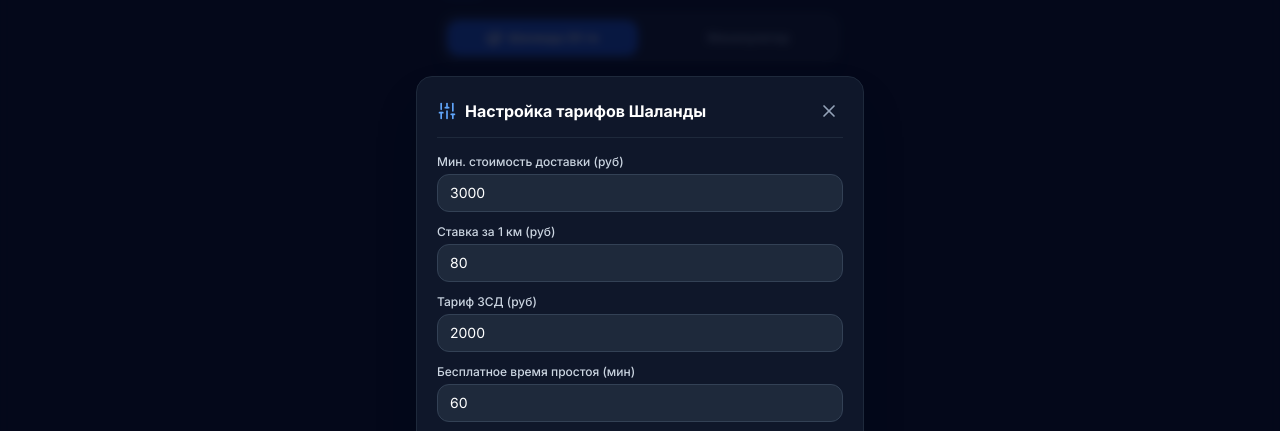
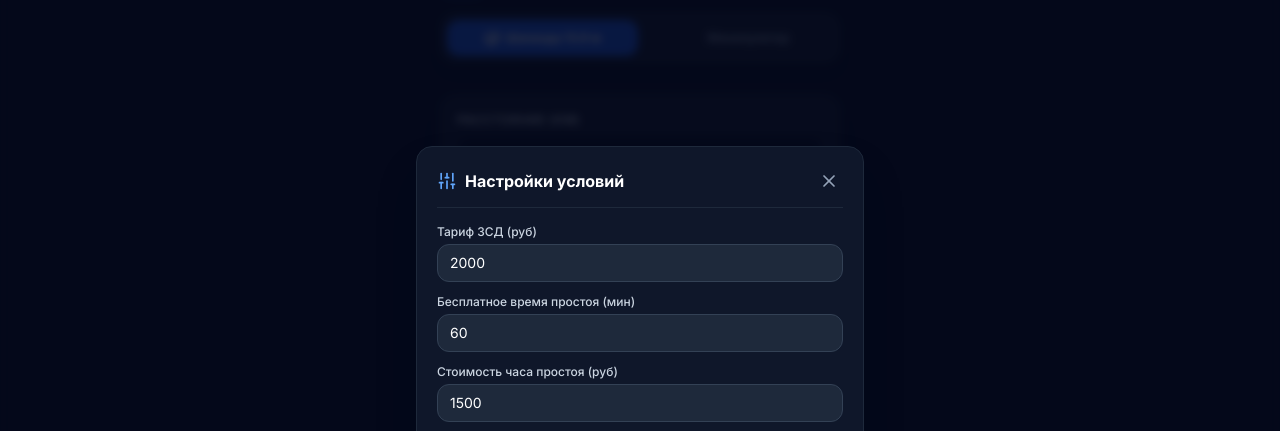
Before and after one commit to AlexLogTech/logistics-calculator-spb, a plain HTML site: page index.html in a window 1280 px wide. Both pictures are taken after a click on the button "Настройка тарифов". Shown: the part 73-504 px from the top of the page. Drawn offline with nearby package versions, Linux system fonts and the light colour scheme.

Commit message:
Update index.html

```diff
--- a/index.html
+++ b/index.html
@@ -39,7 +39,7 @@
         <div class="mb-4 bg-slate-800/90 p-1.5 rounded-2xl border border-slate-700/80 flex space-x-1 shadow-lg">
             <button id="tab-shalanda" class="flex-1 py-2.5 px-3 rounded-xl text-xs font-bold transition-all flex items-center justify-center space-x-1.5 bg-blue-600 text-white shadow-md">
                 <i data-lucide="container" class="w-4 h-4"></i>
-                <span>Шаланда 20 тн</span>
+                <span>Шаланда 13.6 м</span>
             </button>
             <button id="tab-manipulator" class="flex-1 py-2.5 px-3 rounded-xl text-xs font-bold transition-all flex items-center justify-center space-x-1.5 text-slate-400 hover:text-white">
                 <i data-lucide="crane" class="w-4 h-4"></i>
@@ -111,7 +111,7 @@
                     </label>
                 </div>
 
-                <!-- Idle Time Fields (Hidden by default) -->
+                <!-- Idle Time Fields -->
                 <div id="idle-container" class="hidden space-y-3 pt-3 border-t border-slate-700/60">
                     <div class="grid grid-cols-2 gap-3">
                         <div>
@@ -165,13 +165,13 @@
         </footer>
     </div>
 
-    <!-- Tariff Settings Modal -->
+    <!-- Settings Modal -->
     <div id="settings-modal" class="fixed inset-0 bg-slate-950/80 backdrop-blur-sm flex items-center justify-center p-4 z-50 hidden">
         <div class="bg-slate-900 border border-slate-800 rounded-2xl w-full max-w-md p-5 shadow-2xl max-h-[90vh] overflow-y-auto space-y-4">
             <div class="flex justify-between items-center pb-3 border-b border-slate-800">
                 <h2 class="text-base font-bold text-white flex items-center space-x-2">
                     <i data-lucide="sliders" class="w-5 h-5 text-blue-400"></i>
-                    <span>Настройка тарифов Шаланды</span>
+                    <span>Настройки условий</span>
                 </h2>
                 <button id="close-settings-btn" class="text-slate-400 hover:text-white p-1">
                     <i data-lucide="x" class="w-5 h-5"></i>
@@ -179,14 +179,6 @@
             </div>
 
             <div class="space-y-3">
-                <div>
-                    <label class="block text-xs font-medium text-slate-300 mb-1">Мин. стоимость доставки (руб)</label>
-                    <input type="number" id="cfg-min-price" class="w-full bg-slate-800 border border-slate-700 rounded-xl px-3 py-2 text-sm text-white">
-                </div>
-                <div>
-                    <label class="block text-xs font-medium text-slate-300 mb-1">Ставка за 1 км (руб)</label>
-                    <input type="number" id="cfg-per-km" class="w-full bg-slate-800 border border-slate-700 rounded-xl px-3 py-2 text-sm text-white">
-                </div>
                 <div>
                     <label class="block text-xs font-medium text-slate-300 mb-1">Тариф ЗСД (руб)</label>
                     <input type="number" id="cfg-zsd-fee" class="w-full bg-slate-800 border border-slate-700 rounded-xl px-3 py-2 text-sm text-white">
@@ -212,21 +204,40 @@
     <script>
         lucide.createIcons();
 
-        // Default Config
-        const defaultConfig = {
-            minPrice: 3000,
-            perKmRate: 80,
-            zsdFee: 2000,
-            freeMinutes: 60,
-            idleHourlyRate: 1500,
-            zones: [
-                { name: "Стандартный маршрут (Без надбавки)", fee: 0 },
-                { name: "Центр (Центральный, Петроградский и др.) (+1 500 ₽)", fee: 1500 },
-                { name: "КАД Север / Курортный р-н (+2 000 ₽)", fee: 2000 }
-            ]
-        };
+        // Exact Shalanda Rates Table (13.6m with VAT)
+        const shalandaRates = [
+            { min: 0, max: 25, price: 16500 },
+            { min: 26, max: 30, price: 17000 },
+            { min: 31, max: 35, price: 17500 },
+            { min: 36, max: 40, price: 18000 },
+            { min: 41, max: 45, price: 18500 },
+            { min: 46, max: 50, price: 19000 },
+            { min: 51, max: 55, price: 19500 },
+            { min: 56, max: 60, price: 20000 },
+            { min: 61, max: 65, price: 20500 },
+            { min: 66, max: 70, price: 21000 },
+            { min: 71, max: 75, price: 21500 },
+            { min: 76, max: 80, price: 22000 },
+            { min: 81, max: 85, price: 22500 },
+            { min: 86, max: 90, price: 24000 },
+            { min: 91, max: 95, price: 24500 },
+            { min: 96, max: 100, price: 25000 },
+            { min: 101, max: 105, price: 25500 },
+            { min: 106, max: 110, price: 26000 },
+            { min: 111, max: 115, price: 27500 },
+            { min: 116, max: 120, price: 28000 },
+            { min: 121, max: 125, price: 28500 },
+            { min: 126, max: 130, price: 29000 },
+            { min: 131, max: 135, price: 29500 },
+            { min: 136, max: 140, price: 30000 },
+            { min: 141, max: 145, price: 31000 },
+            { min: 146, max: 150, price: 32000 },
+            { min: 151, max: 155, price: 33000 },
+            { min: 156, max: 160, price: 34000 },
+            { min: 161, max: 165, price: 35000 }
+        ];
 
-        // Manipulator Matrix (From Table)
+        // Manipulator Rates Table
         const manipulatorRates = [
             { min: 0, max: 20, cap10: 17000, cap20: 25000 },
             { min: 21, max: 40, cap10: 18500, cap20: 25000 },
@@ -238,11 +249,22 @@
             { min: 91, max: 100, cap10: 28000, cap20: 37000 }
         ];
 
+        const defaultConfig = {
+            zsdFee: 2000,
+            freeMinutes: 60,
+            idleHourlyRate: 1500,
+            zones: [
+                { name: "Стандартный маршрут (Без надбавки)", fee: 0 },
+                { name: "Центр (Центральный, Петроградский и др.) (+1 500 ₽)", fee: 1500 },
+                { name: "КАД Север / Курортный р-н (+2 000 ₽)", fee: 2000 }
+            ]
+        };
+
         let config = JSON.parse(localStorage.getItem('alexlogtech_config')) || defaultConfig;
-        let activeTransport = 'shalanda'; // 'shalanda' or 'manipulator'
-        let manipulatorCapacity = 10; // 10 or 20
+        let activeTransport = 'shalanda';
+        let manipulatorCapacity = 10;
 
-        // DOM Elements
+        // Elements
         const tabShalanda = document.getElementById('tab-shalanda');
         const tabManipulator = document.getElementById('tab-manipulator');
         const manipulatorTypeCard = document.getElementById('manipulator-type-card');
@@ -264,20 +286,18 @@
         const copyBtn = document.getElementById('copy-btn');
         const idleInfoText = document.getElementById('idle-info-text');
 
-        // Modal Elements
+        // Settings Elements
         const settingsModal = document.getElementById('settings-modal');
         const openSettingsBtn = document.getElementById('open-settings-btn');
         const closeSettingsBtn = document.getElementById('close-settings-btn');
         const saveSettingsBtn = document.getElementById('save-settings-btn');
         const resetSettingsBtn = document.getElementById('reset-settings-btn');
 
-        const cfgMinPrice = document.getElementById('cfg-min-price');
-        const cfgPerKm = document.getElementById('cfg-per-km');
         const cfgZsdFee = document.getElementById('cfg-zsd-fee');
         const cfgFreeMinutes = document.getElementById('cfg-free-minutes');
         const cfgIdleRate = document.getElementById('cfg-idle-rate');
 
-        // Tab Switching
+        // Tabs Toggle
         tabShalanda.addEventListener('click', () => {
             activeTransport = 'shalanda';
             tabShalanda.className = "flex-1 py-2.5 px-3 rounded-xl text-xs font-bold transition-all flex items-center justify-center space-x-1.5 bg-blue-600 text-white shadow-md";
@@ -296,7 +316,6 @@
             calculate();
         });
 
-        // Manipulator Sub-tabs
         btnManip10.addEventListener('click', () => {
             manipulatorCapacity = 10;
             btnManip10.className = "py-2.5 px-3 border border-blue-500/50 bg-blue-600/20 text-blue-300 font-bold rounded-xl text-xs transition-all text-center";
@@ -342,24 +361,32 @@
             let rangeText = "";
 
             if (activeTransport === 'shalanda') {
-                basePrice = distance > 0 ? Math.max(config.minPrice, distance * config.perKmRate) : 0;
+                if (distance > 0) {
+                    const row = shalandaRates.find(r => distance >= r.min && distance <= r.max);
+                    if (row) {
+                        basePrice = row.price;
+                        rangeText = `${row.min}-${row.max} км`;
+                    } else if (distance > 165) {
+                        const lastRow = shalandaRates[shalandaRates.length - 1];
+                        basePrice = lastRow.price;
+                        rangeText = `>165 км (договорная)`;
+                    }
+                }
             } else {
-                // Manipulator Logic
                 if (distance > 0) {
                     const row = manipulatorRates.find(r => distance >= r.min && distance <= r.max);
                     if (row) {
                         basePrice = manipulatorCapacity === 10 ? row.cap10 : row.cap20;
                         rangeText = `${row.min}-${row.max} км`;
                     } else if (distance > 100) {
-                        // Beyond 100 km (base 100km rate)
                         const lastRow = manipulatorRates[manipulatorRates.length - 1];
                         basePrice = manipulatorCapacity === 10 ? lastRow.cap10 : lastRow.cap20;
-                        rangeText = `>100 км (базовый тариф)`;
+                        rangeText = `>100 км (договорная)`;
                     }
                 }
             }
 
-            // Idle Time
+            // Idle Calculation
             let idlePrice = 0;
             let idleCoeff = 0;
             let idleMinutes = 0;
@@ -387,16 +414,16 @@
                 return;
             }
 
-            // Report Text Generation
+            // Report Text
             let report = `🚚 Расчет перевозки:\n`;
             if (activeTransport === 'shalanda') {
-                report += `• Транспорт: Шаланда 20 тн\n`;
-                report += `• Расстояние: ${distance} км\n`;
+                report += `• Транспорт: Шаланда 13.6 м (с НДС)\n`;
+                report += `• Расстояние: ${distance} км (${rangeText})\n`;
                 report += `• Базовый тариф: ${basePrice.toLocaleString('ru-RU')} ₽\n`;
             } else {
                 report += `• Транспорт: Манипулятор до ${manipulatorCapacity} тн (с НДС 22%)\n`;
                 report += `• База: Газобетон СК (Грузовой пр. 13)\n`;
-                report += `• Зона: ${distance} км (${rangeText})\n`;
+                report += `• Расстояние: ${distance} км (${rangeText})\n`;
                 report += `• Базовый тариф: ${basePrice.toLocaleString('ru-RU')} ₽\n`;
             }
 
@@ -415,21 +442,17 @@
             reportTextEl.textContent = report;
         }
 
-        // Modal Handlers
+        // Settings Handlers
         openSettingsBtn.addEventListener('click', () => {
-            cfgMinPrice.value = config.minPrice;
-            cfgPerKm.value = config.perKmRate;
             cfgZsdFee.value = config.zsdFee || 2000;
-            cfgFreeMinutes.value = config.freeMinutes;
-            cfgIdleRate.value = config.idleHourlyRate;
+            cfgFreeMinutes.value = config.freeMinutes || 60;
+            cfgIdleRate.value = config.idleHourlyRate || 1500;
             settingsModal.classList.remove('hidden');
         });
 
         closeSettingsBtn.addEventListener('click', () => settingsModal.classList.add('hidden'));
 
         saveSettingsBtn.addEventListener('click', () => {
-            config.minPrice = parseFloat(cfgMinPrice.value) || 0;
-            config.perKmRate = parseFloat(cfgPerKm.value) || 0;
             config.zsdFee = parseFloat(cfgZsdFee.value) || 0;
             config.freeMinutes = parseFloat(cfgFreeMinutes.value) || 0;
             config.idleHourlyRate = parseFloat(cfgIdleRate.value) || 0;
@@ -447,7 +470,6 @@
             calculate();
         });
 
-        // Copy
         copyBtn.addEventListener('click', () => {
             const text = reportTextEl.textContent;
             if (text && !text.includes("Укажите расстояние")) {
```
